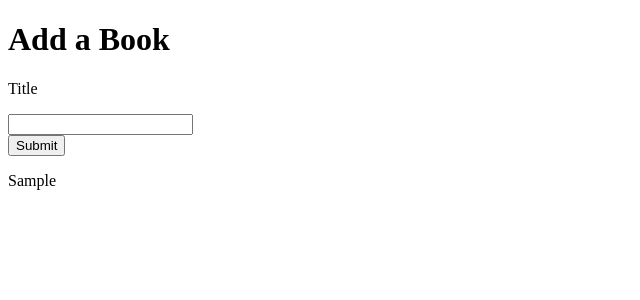
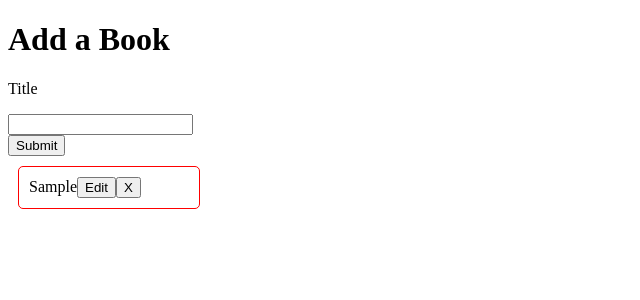
Before and after one commit to supanut741355/react, a React (Vite) app in the folder books/: page / in a window 1280 px wide. Both pictures are taken after typing "Sample" into the empty fields and a click on the button "Submit". Shown: the top 300 px of the page, without its empty margins (0-640 px from the left). Built offline with nearby package versions, Linux system fonts and the light colour scheme.

Commit message:
add bookShow display and cosmetic

```diff
--- a/books/src/components/BookList.tsx
+++ b/books/src/components/BookList.tsx
@@ -1,8 +1,11 @@
+import '../style/bookList.css'
+import BookShow from "./BookShow"
+
 const BookList = ({books}) => {
   return (
-    <div>
+    <div className="books-list">
       {books.map((item, idx) => {
-        return <p key={idx}>{item}</p>
+        return <BookShow key={idx} book={item}/>
       })}
     </div>
   )
--- a/books/src/components/BookShow.tsx
+++ b/books/src/components/BookShow.tsx
@@ -1,7 +1,10 @@
-const BookShow = () => {
+import '../style/bookShow.css'
+const BookShow = ({book}) => {
   return (
-    <div>
-      BookShow
+    <div className="card">
+      {book}
+      <button>Edit</button>
+      <button>X</button>
     </div>
   )
 }
--- /dev/null
+++ b/books/src/style/bookList.css
@@ -0,0 +1,4 @@
+.books-list {
+  columns: 6 200px;
+  column-gap: 10px;
+}
--- /dev/null
+++ b/books/src/style/bookShow.css
@@ -0,0 +1,8 @@
+.card {
+  border: 1px solid red;
+  border-radius: 5px;
+  padding: 10px;
+  margin: 10px;
+  display: flex;
+  align-items: center;
+}
```
